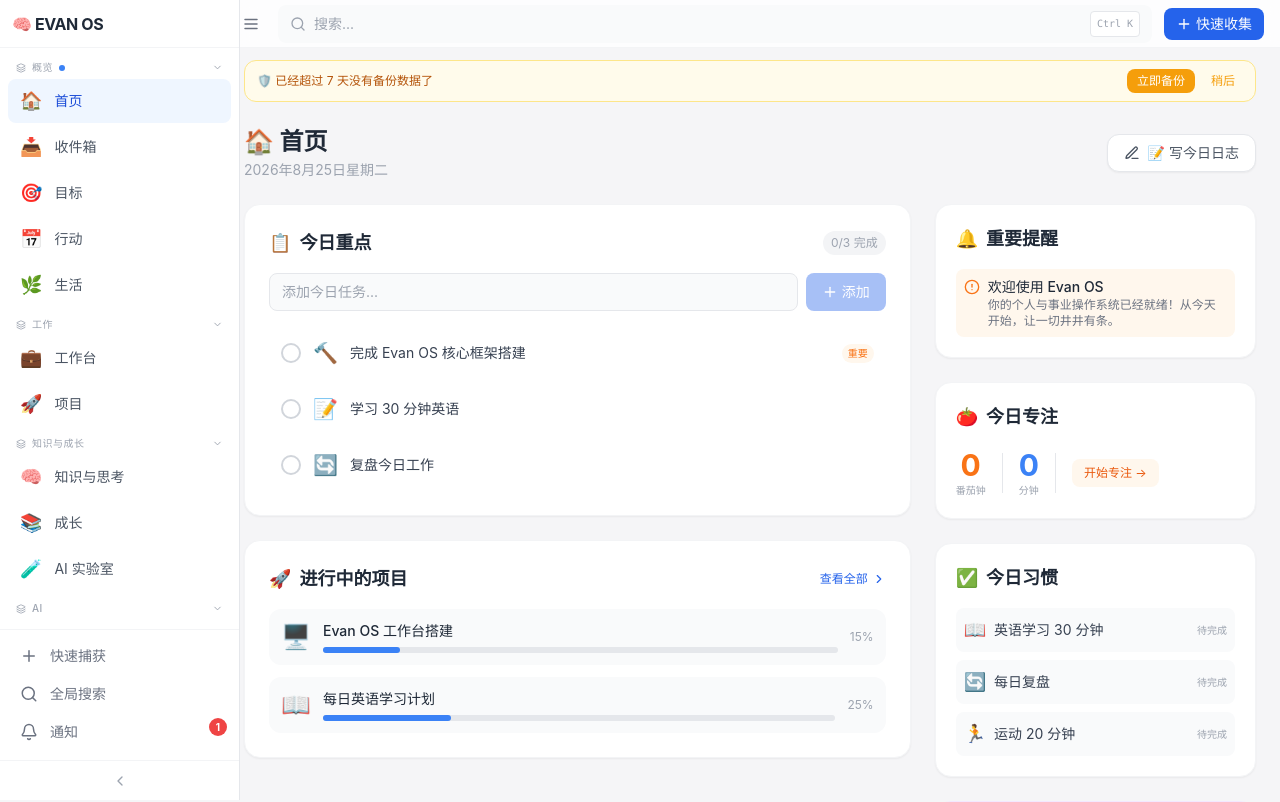
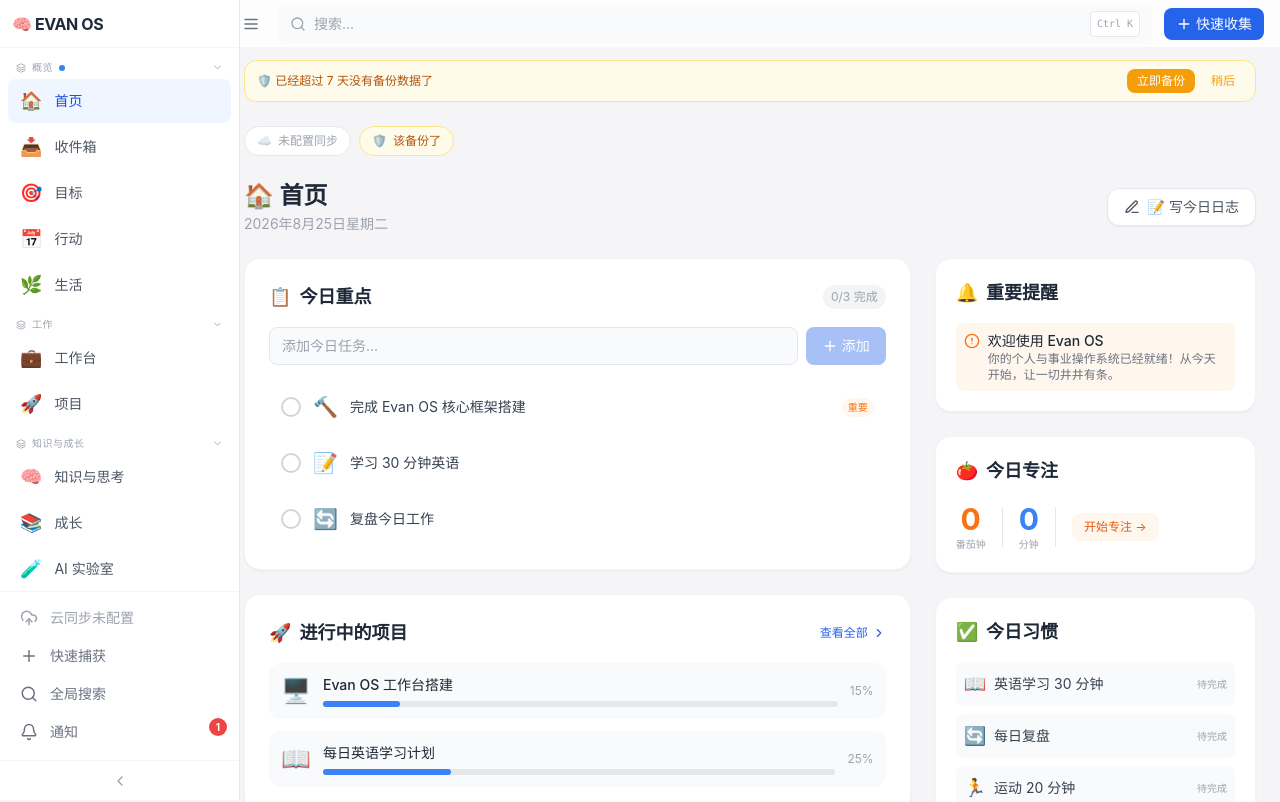
Before and after one commit to kallenlcx-create/evan-os, a React (Vite) app: page / in a window 1280 px wide. Shown: the top 802 px of the page. Built offline with nearby package versions, Linux system fonts and the light colour scheme.

Commit message:
feat(ui): 登录状态与自动同步模式常驻显示 —— 首页状态条 + 侧边栏底部云状态

```diff
--- a/src/components/Sidebar.tsx
+++ b/src/components/Sidebar.tsx
@@ -6,9 +6,10 @@ import {
   Plug, TrendingUp, FlaskConical, Database, CloudUpload,
   ChevronDown, Layers
 } from 'lucide-react'
-import { useState } from 'react'
+import { useState, useEffect } from 'react'
 import { useStore } from '../store'
 import { getPresetCss } from '../config/wallpapers'
+import { getSyncConfig } from '../services/cloudSync'
 
 // ====== 全部导航项 ======
 const ITEMS: Record<string, { icon: any; label: string; emoji: string }> = {
@@ -71,6 +72,18 @@ export default function Sidebar() {
   const sidebarBg = hasWallpaper ? 'bg-white/85 backdrop-blur-md' : 'bg-white'
 
   const [collapsedGroups, setCollapsedGroups] = useState<string[]>(loadCollapsed)
+
+  // 云同步状态（登录名 / 自动模式）
+  const [cloud, setCloud] = useState<{ loggedIn: boolean; username?: string; auto: boolean } | null>(null)
+  useEffect(() => {
+    ;(async () => {
+      try {
+        const cfg = await getSyncConfig()
+        if (cfg?.serverUrl) setCloud({ loggedIn: !!cfg.token, username: cfg.username, auto: !!cfg.autoSync })
+        else setCloud(null)
+      } catch { setCloud(null) }
+    })()
+  }, [location.pathname])
   const toggleGroup = (key: string) => {
     setCollapsedGroups(prev => {
       const next = prev.includes(key) ? prev.filter(k => k !== key) : [...prev, key]
@@ -169,6 +182,25 @@ export default function Sidebar() {
 
       {/* Bottom Global Tools */}
       <div className="border-t border-gray-100 py-2 px-2">
+        {/* 云同步状态（常驻） */}
+        <button
+          onClick={() => { closeMobile(); navigate('/sync') }}
+          title="云同步"
+          className={`flex items-center gap-3 px-3 py-2 rounded-lg mb-0.5 w-full transition-colors ${
+            cloud?.loggedIn ? 'text-green-600 hover:bg-green-50' : 'text-gray-400 hover:bg-gray-50'
+          } ${app.sidebarCollapsed ? 'md:justify-center md:px-2' : ''}`}
+        >
+          <CloudUpload size={18} className="flex-shrink-0" />
+          {!app.sidebarCollapsed && (
+            <span className="text-sm flex-1 text-left">
+              {cloud?.loggedIn ? `已同步 · ${cloud.username}` : cloud ? '未登录' : '云同步未配置'}
+            </span>
+          )}
+          {!app.sidebarCollapsed && cloud?.auto && (
+            <span className="text-[9px] px-1 py-0.5 bg-green-100 text-green-600 rounded">auto</span>
+          )}
+        </button>
+
         <button
           onClick={() => { closeMobile(); toggleQuickCapture() }}
           className={`flex items-center gap-3 px-3 py-2 rounded-lg mb-0.5 w-full text-gray-500 hover:bg-gray-50 hover:text-gray-900 transition-colors ${
--- a/src/pages/Home.tsx
+++ b/src/pages/Home.tsx
@@ -6,12 +6,13 @@ import { db } from '../db'
 import { cloudSync, getSyncConfig } from '../services/cloudSync'
 import type { Task } from '../types'
 
-// ====== 状态聚合条（审批 / 收集 / 同步 / 备份）======
+// ====== 状态聚合条（登录 / 审批 / 收集 / 同步 / 备份）======
 function StatusStrip() {
   const navigate = useNavigate()
+  const { backupNeeded } = useStore()
   const [pendingApprovals, setPendingApprovals] = useState(0)
   const [pendingInbox, setPendingInbox] = useState(0)
-  const [syncInfo, setSyncInfo] = useState<{ last?: string; auto: boolean } | null>(null)
+  const [syncInfo, setSyncInfo] = useState<{ loggedIn: boolean; username?: string; auto: boolean; last?: string } | null>(null)
 
   useEffect(() => {
     ;(async () => {
@@ -19,33 +20,34 @@ function StatusStrip() {
       try { setPendingInbox(await db.inbox.filter(i => !i.processed).count()) } catch {}
       try {
         const cfg = await getSyncConfig()
-        if (cfg?.serverUrl) setSyncInfo({ last: cfg.lastSyncAt, auto: !!cfg.autoSync })
+        if (cfg?.serverUrl) {
+          setSyncInfo({ loggedIn: !!cfg.token, username: cfg.username, auto: !!cfg.autoSync, last: cfg.lastSyncAt })
+        } else {
+          setSyncInfo({ loggedIn: false, auto: false })
+        }
       } catch {}
     })()
   }, [])
 
-  const tiles = [
-    pendingApprovals > 0 && {
-      key: 'approvals', emoji: '🛡️', label: `待审批 ${pendingApprovals}`, cls: 'bg-amber-50 border-amber-200 text-amber-700', path: '/agents',
-    },
-    pendingInbox > 0 && {
-      key: 'inbox', emoji: '📥', label: `收集 ${pendingInbox}`, cls: 'bg-sky-50 border-sky-200 text-sky-700', path: '/inbox',
-    },
-    syncInfo && {
-      key: 'sync', emoji: '☁️',
-      label: syncInfo.last ? `已同步 ${new Date(syncInfo.last).toLocaleTimeString()}` : '未同步',
-      cls: 'bg-white border-gray-200 text-gray-500', path: '/sync',
-    },
-  ].filter(Boolean) as { key: string; emoji: string; label: string; cls: string; path: string }[]
+  const tiles: { key: string; emoji: string; label: string; cls: string; path: string; extra?: string }[] = []
+  if (syncInfo) {
+    tiles.push(syncInfo.loggedIn
+      ? { key: 'sync', emoji: '☁️', label: `已登录 · ${syncInfo.username}`, cls: 'bg-green-50 border-green-200 text-green-700', path: '/sync', extra: syncInfo.auto ? '自动' : '手动' }
+      : { key: 'sync', emoji: '☁️', label: '未登录', cls: 'bg-amber-50 border-amber-200 text-amber-700', path: '/sync', extra: '' })
+  } else {
+    tiles.push({ key: 'sync', emoji: '☁️', label: '未配置同步', cls: 'bg-white border-gray-200 text-gray-400', path: '/sync', extra: '' })
+  }
+  if (pendingApprovals > 0) tiles.push({ key: 'approvals', emoji: '🛡️', label: `待审批 ${pendingApprovals}`, cls: 'bg-amber-50 border-amber-200 text-amber-700', path: '/agents', extra: '' })
+  if (pendingInbox > 0) tiles.push({ key: 'inbox', emoji: '📥', label: `收集 ${pendingInbox}`, cls: 'bg-sky-50 border-sky-200 text-sky-700', path: '/inbox', extra: '' })
+  if (backupNeeded) tiles.push({ key: 'backup', emoji: '🛡️', label: '该备份了', cls: 'bg-amber-50 border-amber-200 text-amber-700', path: '/settings', extra: '' })
 
-  if (tiles.length === 0) return null
   return (
     <div className="flex items-center gap-2 mb-4 overflow-x-auto">
       {tiles.map(t => (
         <button key={t.key} onClick={() => navigate(t.path)}
           className={`flex items-center gap-1.5 px-3 py-1.5 rounded-full border text-xs whitespace-nowrap ${t.cls}`}>
           <span>{t.emoji}</span> {t.label}
-          {t.key === 'sync' && syncInfo?.auto && <span className="text-[9px] text-green-500">auto</span>}
+          {t.extra && <span className="text-[9px] opacity-70">{t.extra}</span>}
         </button>
       ))}
     </div>
```
